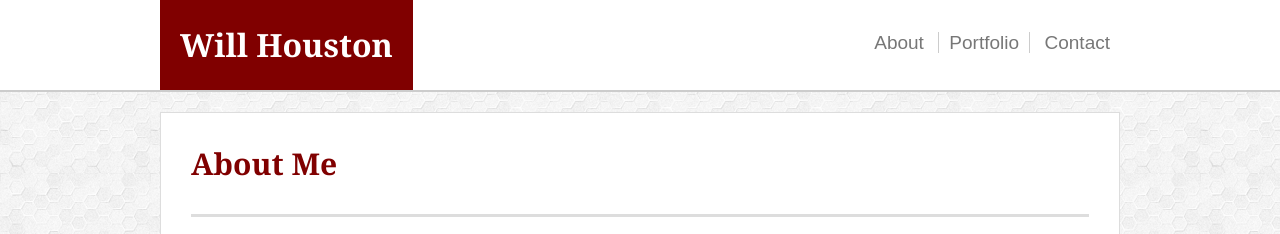
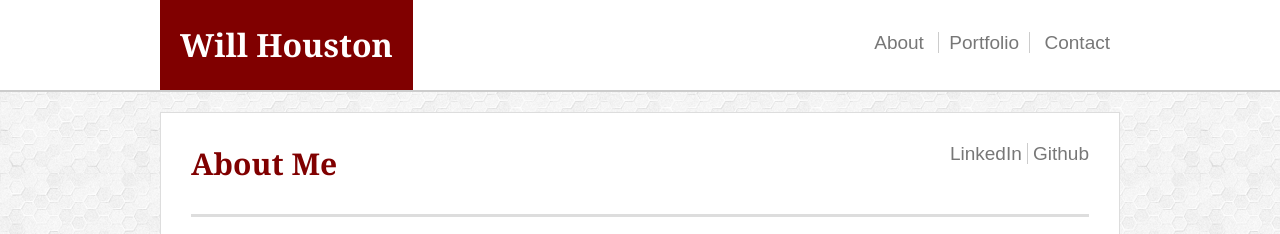
Before and after one commit to WAHouston/WAHouston.github.io, a plain HTML site: page index.html in a window 1280 px wide. Shown: the top 234 px of the page. Drawn offline with Linux system fonts and the light colour scheme; a script that the page names is missing.

Commit message:
added links to github and linkedin

```diff
--- a/assets/css/style.css
+++ b/assets/css/style.css
@@ -52,6 +52,7 @@ header {
 h1 {
     color: maroon;
     font-family: 'Georgia', Times, Times New Roman, serif;
+    display: inline-block;
 }
 
 main h1 {
@@ -80,7 +81,7 @@ li {
     line-height: 85px;
 }
 
-#about, #portfolio, #contact {
+#about, #portfolio, #contact, #linkedin, #github{
     font-size: 19px;
     text-decoration: none;
     color: #777777;
@@ -227,3 +228,13 @@ p{
         margin-right: 0px;
     }
 }
+
+#github{
+    border-left: 1px solid #cccccc;
+    padding-left: 5px;
+}
+
+#secondary-links{
+    float: right;
+    display: inline-block;
+}
--- a/index.html
+++ b/index.html
@@ -30,6 +30,10 @@
         </header>
         <main>
             <h1>About Me</h1>
+            <div id="secondary-links">
+                <a id="linkedin" href="https://www.linkedin.com/in/william-a-houston/">LinkedIn</a>
+                <a id="github" href="https://github.com/WAHouston">Github</a>
+            </div>
             <hr>
             <img src="assets/images/Me.jpg" id="profpic" alt="Profile Pic">
             <p>Hello! My name is Will and I am a web developer, writer, actor, and gaming enthusiast. I have a passion for storytelling in all its various forms. I hope to one day work as a storyteller in some form or fashion whether that be as a writer, a game designer, or whatever other opportunity presents itself.</p>
```
